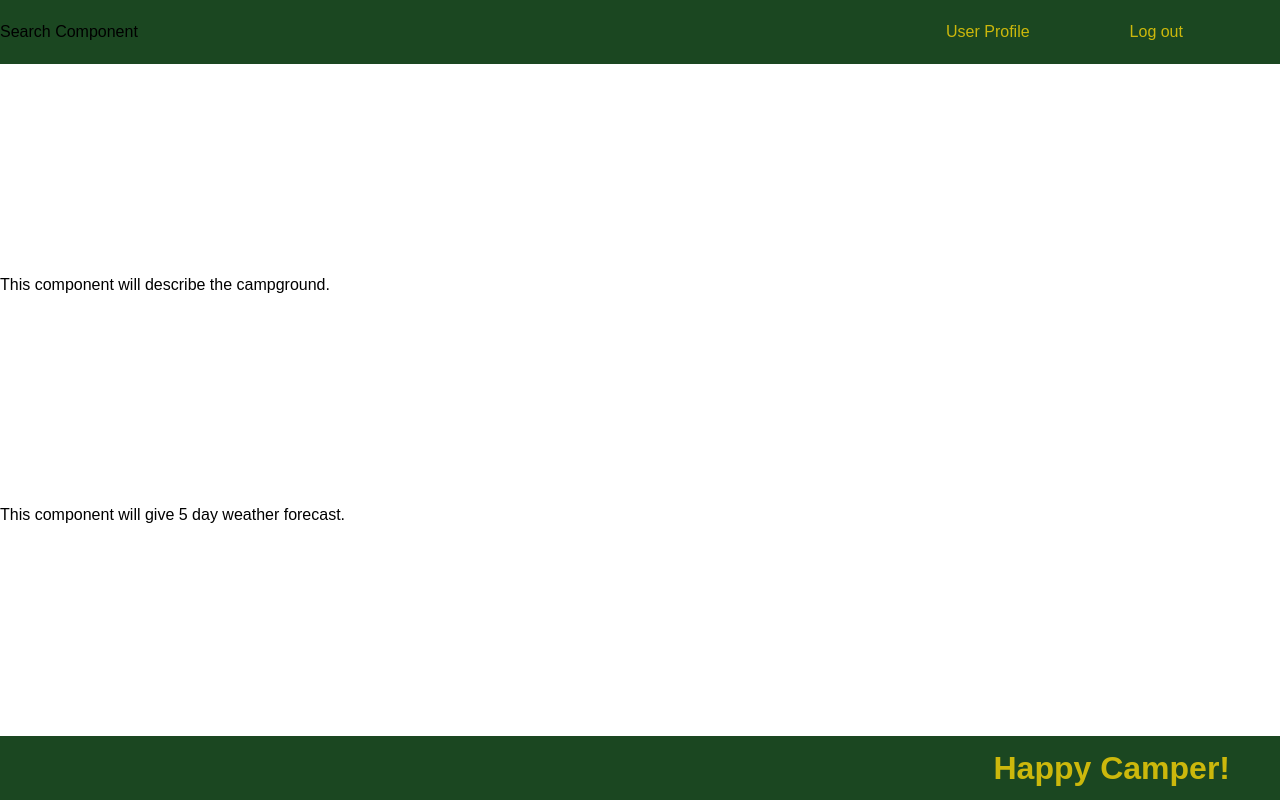
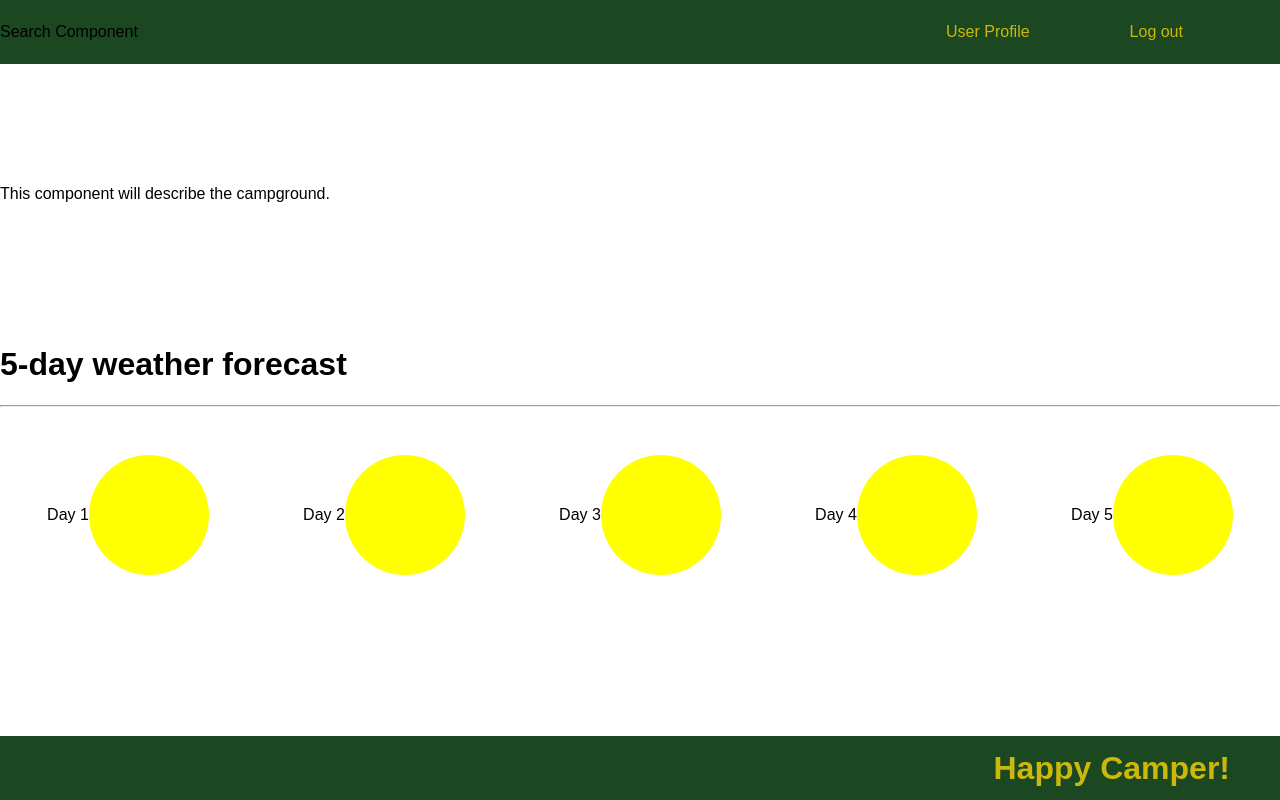
Before and after one commit to whuizenga/Happy-Camper, a React (Create React App) app in the folder client/: page /campground/1/1 in a window 1280 px wide. Built offline with nearby package versions, Linux system fonts and the light colour scheme; no server answers.

Commit message:
Desperately need to refactor 5day forecast component.

```diff
--- a/client/src/Components/CampgroundPage/CampgroundWeather.jsx
+++ b/client/src/Components/CampgroundPage/CampgroundWeather.jsx
@@ -1,16 +1,94 @@
 import React, { Component } from 'react';
+import styled from 'styled-components';
+
+const DailyWeatherContainer = styled.div`
+    display: flex;
+    justify-content: space-around;
+    align-items: center;
+`
+
+const DailyWeatherDiv = styled.div`
+    display: flex;
+    justify-content: center;
+    align-items: center;
+    height: 25vh;
+    width: 15vw;
+`
 
 class CampgroundWeather extends Component {
     render() {
+        const SunDiv = styled.div`
+            background-color: yellow;
+            border-radius: 100%;
+            height: 15vh;
+            width: 15vh;
+            display: flex;
+            justify-content: center;
+            align-items: center;
+        `
+
         const weather = this.props.weather;
         weather.length = 5;
         console.log(weather)
-        return (
+            return (
             <div>
-                This component will give 5 day weather forecast.
+                <h1>5-day weather forecast</h1>
+                <hr />
+                <DailyWeatherContainer>
+                    <DailyWeatherDiv>
+                        Day 1
+                        <SunDiv>
+                            {weather[0] ? <p>{weather[0].precipProbability*100+"%"}</p> : null }
+                        </SunDiv>
+                        <div>
+                            {weather[0] ? <p>{Math.trunc(weather[0].temperatureHigh)}&deg;F</p> : null }
+                            {weather[0] ? <p>{Math.trunc(weather[0].temperatureLow)}&deg;F</p> : null }
+                        </div>
+                    </DailyWeatherDiv>
+                    <DailyWeatherDiv>
+                        Day 2
+                        <SunDiv>
+                            {weather[1] ? <p>{weather[1].precipProbability*100+"%"}</p> : null }
+                        </SunDiv>
+                        <div>
+                            {weather[1] ? <p>{Math.trunc(weather[1].temperatureHigh)}&deg;F</p> : null }
+                            {weather[1] ? <p>{Math.trunc(weather[1].temperatureLow)}&deg;F</p> : null }
+                        </div>
+                    </DailyWeatherDiv>
+                    <DailyWeatherDiv>
+                        Day 3
+                        <SunDiv>
+                            {weather[2] ? <p>{weather[2].precipProbability*100+"%"}</p> : null }
+                        </SunDiv>
+                        <div>
+                            {weather[2] ? <p>{Math.trunc(weather[2].temperatureHigh)}&deg;F</p> : null }
+                            {weather[2] ? <p>{Math.trunc(weather[2].temperatureLow)}&deg;F</p> : null }
+                        </div>
+                    </DailyWeatherDiv>
+                    <DailyWeatherDiv>
+                        Day 4
+                        <SunDiv>
+                            {weather[3] ? <p>{weather[3].precipProbability*100+"%"}</p> : null }
+                        </SunDiv>
+                        <div>
+                            {weather[3] ? <p>{Math.trunc(weather[3].temperatureHigh)}&deg;F</p> : null }
+                            {weather[3] ? <p>{Math.trunc(weather[3].temperatureLow)}&deg;F</p> : null }
+                        </div>
+                    </DailyWeatherDiv>
+                    <DailyWeatherDiv>
+                        Day 5
+                        <SunDiv>
+                            {weather[4] ? <p>{weather[4].precipProbability*100+"%"}</p> : null }
+                        </SunDiv>
+                        <div>
+                            {weather[4] ? <p>{Math.trunc(weather[4].temperatureHigh)}&deg;F</p> : null }
+                            {weather[4] ? <p>{Math.trunc(weather[4].temperatureLow)}&deg;F</p> : null }
+                        </div>
+                    </DailyWeatherDiv>
+                </DailyWeatherContainer>
             </div>
-        );
+            );
+        }
     }
-}
 
 export default CampgroundWeather;
```
